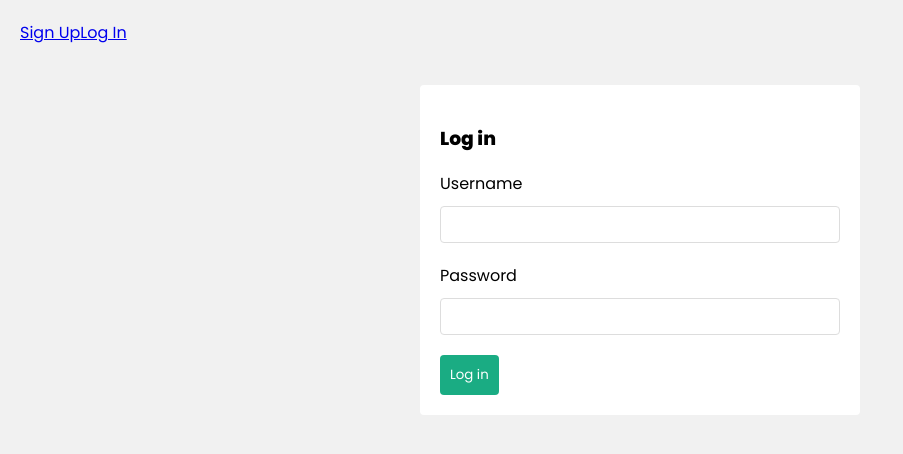
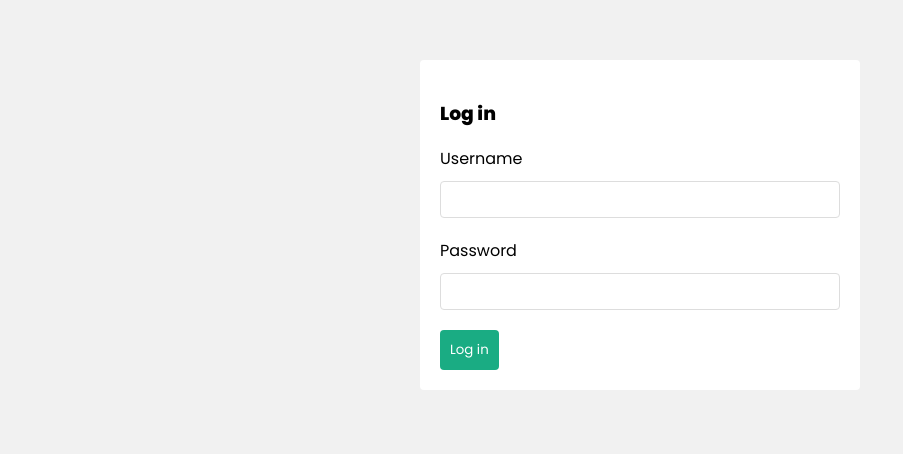
Before and after one commit to itaibenjy/MemoMaster, a React (Create React App) app in the folder Dashboard-client/: page /login in a window 1280 px wide. Shown: the top 454 px of the page, without its empty margins (0-903 px from the left). Built offline with nearby package versions, Linux system fonts and the light colour scheme.

Commit message:
adding navbar

```diff
--- a/Dashboard-client/src/App.js
+++ b/Dashboard-client/src/App.js
@@ -10,8 +10,6 @@ function App() {
     <div className="App">
       <BrowserRouter>
         <div className="pages">
-          <Link to="/signup">Sign Up</Link>
-          <Link to="/login">Log In</Link>
           <Routes>
             <Route
             path = "/signup"
```
Also changed, not shown: Dashboard-client/src/hooks/useLogout.js (added, +18 -0 lines).
